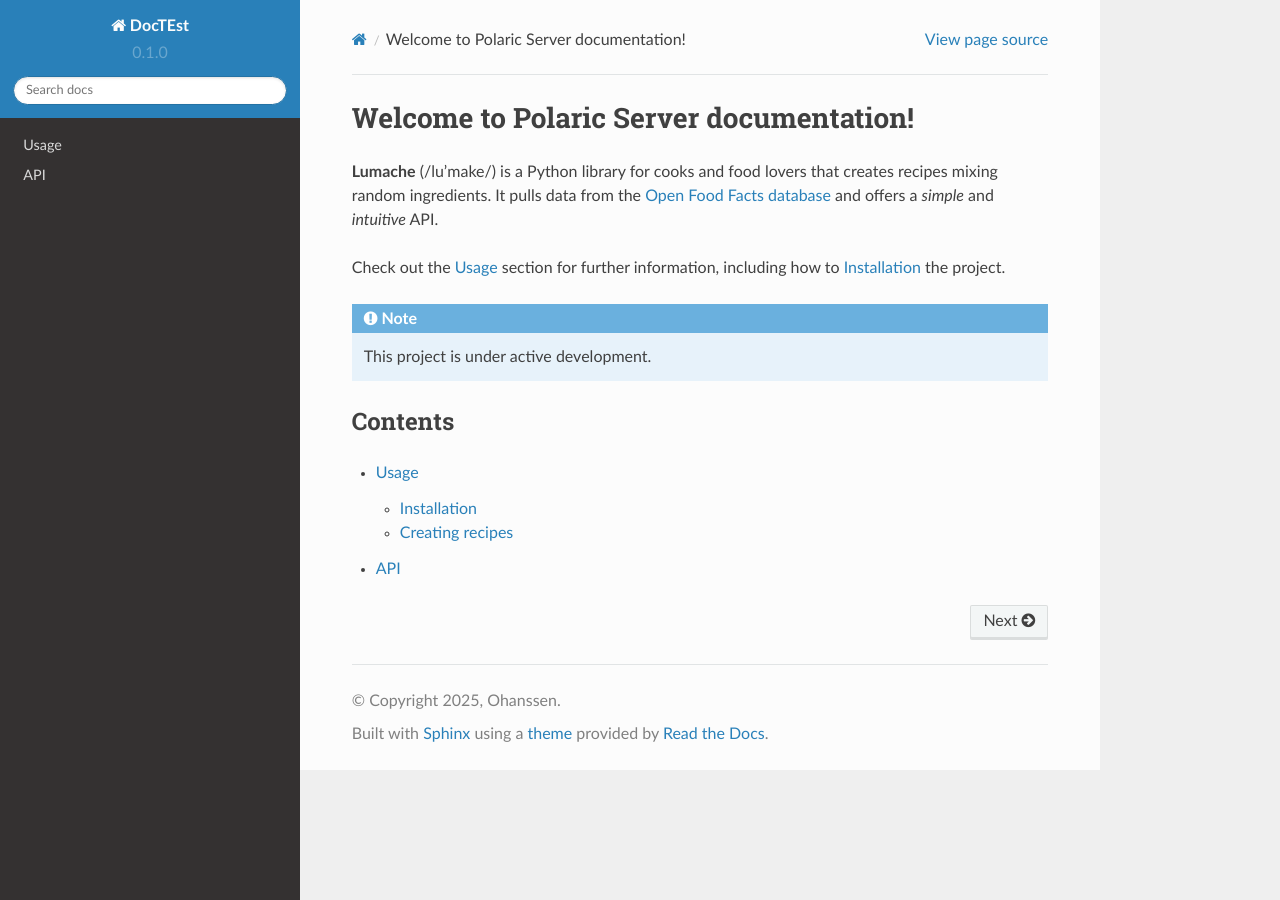
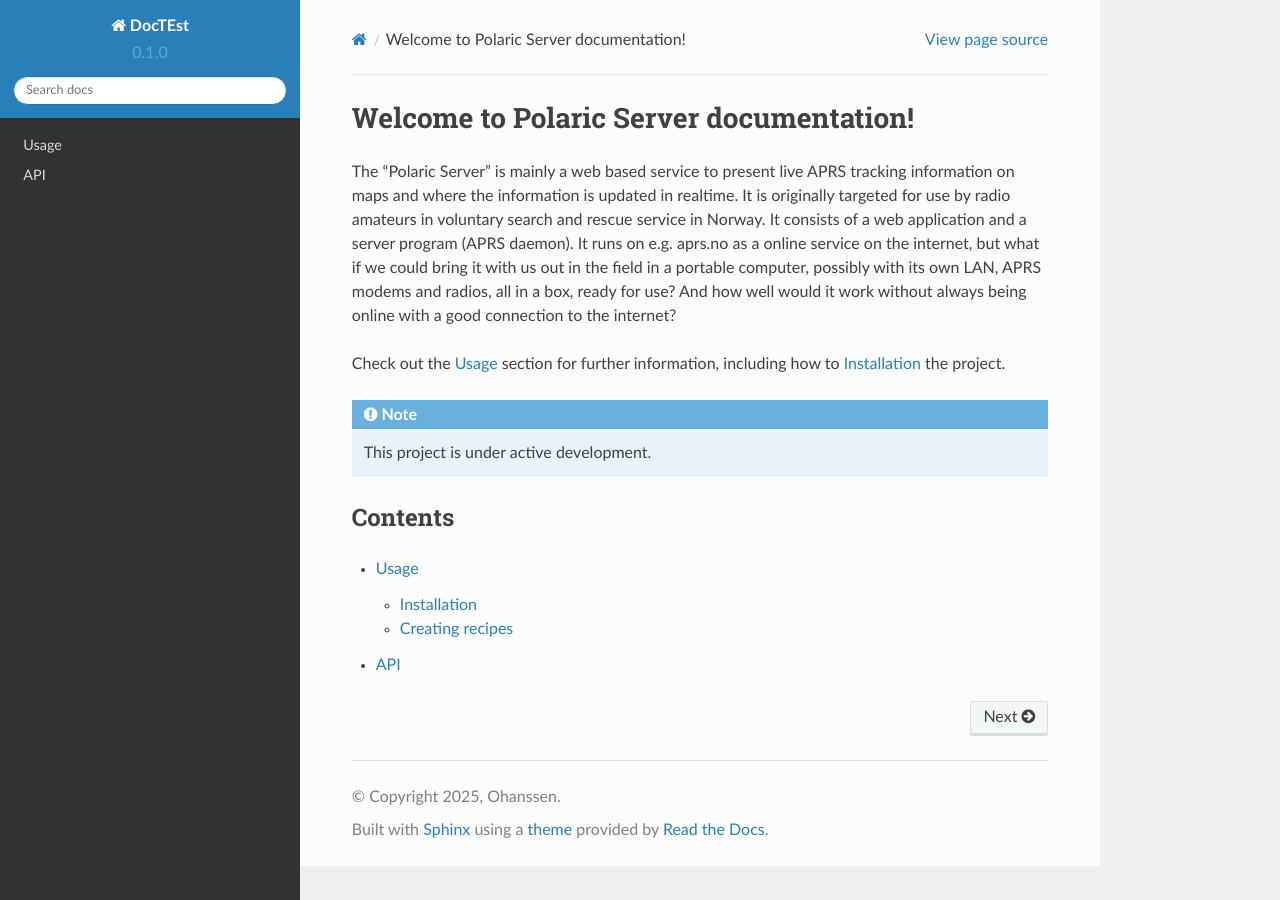
Before and after one commit to ohanssen/doc-test, a Sphinx documentation site: the page built from docs/source/index.rst, in a window 1280 px wide. Built offline with Sphinx 7.4.7 and the Read the Docs theme 2.0.0, drawn with Linux system fonts in a browser that asks for light colours; pages that are not in the unit, such as notebooks, are missing from menus.

Commit message:
Update index.rst

```diff
--- a/docs/source/index.rst
+++ b/docs/source/index.rst
@@ -1,10 +1,7 @@
 Welcome to Polaric Server documentation!
 ========================================
 
-**Lumache** (/lu'make/) is a Python library for cooks and food lovers
-that creates recipes mixing random ingredients.
-It pulls data from the `Open Food Facts database <https://world.openfoodfacts.org/>`_
-and offers a *simple* and *intuitive* API.
+The "Polaric Server" is mainly a web based service to present live APRS tracking information on maps and where the information is updated in realtime. It is originally targeted for use by radio amateurs in voluntary search and rescue service in Norway. It consists of a web application and a server program (APRS daemon). It runs on e.g. aprs.no as a online service on the internet, but what if we could bring it with us out in the field in a portable computer, possibly with its own LAN, APRS modems and radios, all in a box, ready for use? And how well would it work without always being online with a good connection to the internet?
 
 Check out the :doc:`usage` section for further information, including
 how to :ref:`installation` the project.
```
